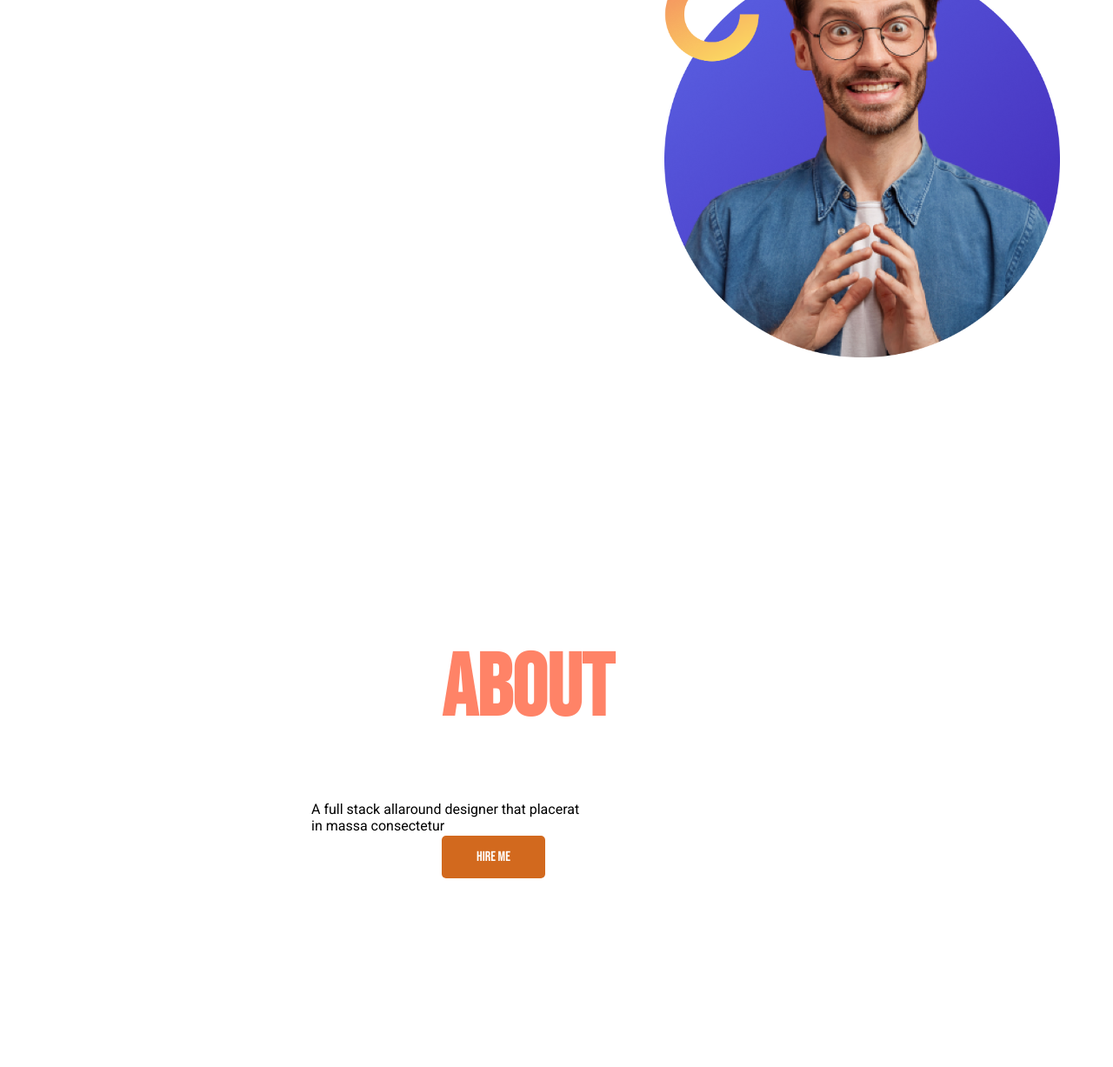
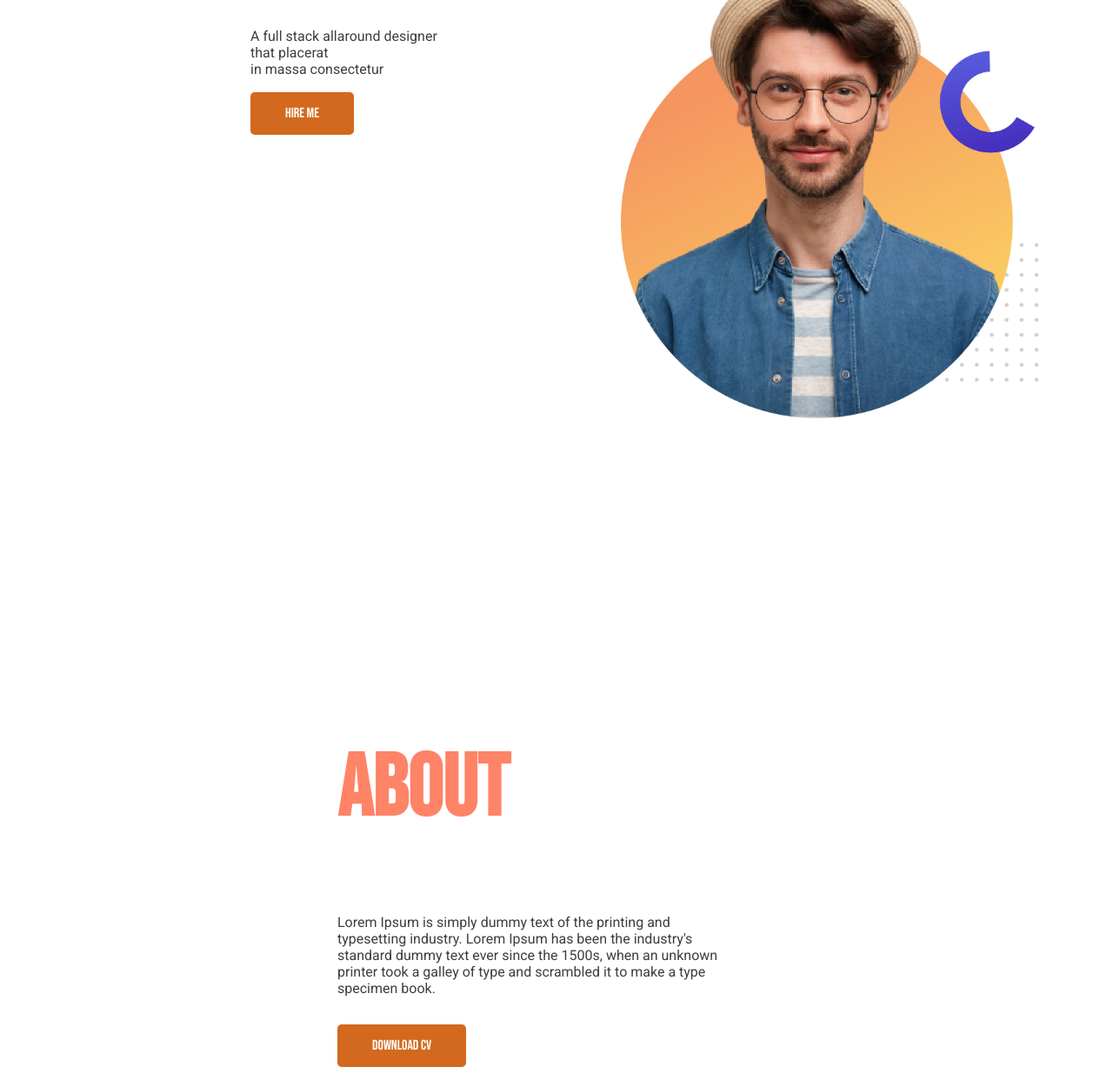
Before and after one commit to abid900/website-portfolio, a plain HTML site: page index.html in a window 1280 px wide. Shown: the part 801-2028 px from the top of the page at 87% size. Before the commit the page ends 1811 px from the top, so only its background shows below. Drawn offline with Linux system fonts and the light colour scheme.

Commit message:
2nd section finish

```diff
--- a/index.html
+++ b/index.html
@@ -12,13 +12,14 @@
 
 </head>
     <body>
+        <h2> About   Work   Portfolio   Contact</h2>
         <section>
         <div class="half-width">
-           <h1><span class="color">HELLOW I'M</span><BR>BOB DAVIDSON</h1>
+           <h1 id="unique"><span class="color">HELLOW I'M</span><BR>BOB DAVIDSON</h1>
             <p>A full stack allaround designer that placerat<br>
                 in massa consectetur
             </p>
-            <a href="https://www.linkedin.com/in/abid-hasan-bb37611bb/">Hire Me
+            <a href="https://www.linkedin.com/in/abid-hasan-bb37611bb/" target="_blank">Hire Me
             </a>
         </div>
 
@@ -34,21 +35,16 @@
         <section>
 
         <div class="second">
-                <img  src="images/rob.png" alt="">
+                <img  src="images/davidson.png" alt="">
         </div>
             <div class="width">
                <h1>About</h1>
-                <p>A full stack allaround designer that placerat<br>
-                    in massa consectetur
+                <p>Lorem Ipsum is simply dummy text of the printing and<br> typesetting industry. Lorem Ipsum has been the industry's <br>standard dummy text ever since the 1500s, when an unknown <br>printer took a galley of type and scrambled it to make a type <br>specimen book.
                 </p>
-                <a href="https://www.linkedin.com/in/abid-hasan-bb37611bb/">Hire Me
+                <a  href="https://www.linkedin.com/in/abid-hasan-bb37611bb/">Download CV
                 </a>
             </div>
 
-
-
-
-            </div>
             </section>
     </body>
 </html>
--- a/style.css
+++ b/style.css
@@ -9,12 +9,12 @@ body {
     float: left;
 
     }
-h1 {
+#unique {
     font-family: 'Bebas Neue', cursive;
     font-size: 100px;
     color: #FF8367;
     line-height: 90px;
-    padding-left: 150px;
+    padding-left: 280px;
     padding-top: 250px;
     font-weight: 700px;
 }
@@ -25,20 +25,21 @@ h1 {
     font-family: 'Roboto', sans-serif;
     font-size: 16px;
     font-weight: 300px;
-    padding-left: 150px;
+    padding-left: 280px;
     padding-bottom: 15px;
     }
 img {
     width: 90%;
     padding-left: 250px;
+
     }
-a {
+.half-width a {
 
     text-decoration: none;
     background-color: chocolate;
     border: 10px 20px;
     padding: 15px 40px;
-    margin-left: 150px;
+    margin-left: 280px;
     border-radius: 5px;
     font-family: 'Bebas Neue', cursive;
     color: white;
@@ -49,7 +50,53 @@ a {
     float: left;
     padding-left: 350px;
 }
+
+}
+.width p  {
+    padding-left: 150px;
+    font-family: 'Roboto', sans-serif;
+    margin-bottom: 70px;
+
+}
 .second {
     width: 40%;
     float: left;
 }
+.second img {
+    width: 100%;
+    padding-left: 200px;
+    margin-top: 1px;
+
+}
+.width h1 {
+    font-family: 'Bebas Neue', cursive;
+    font-size: 100px;
+    color: #FF8367;
+    font-weight: 700px;
+    padding-top: 280px;
+    padding-left: 30px;
+}
+.width a {
+    text-decoration: none;
+    background-color: chocolate;
+    border: 10px 20px;
+    padding: 15px 40px;
+    border-radius: 5px;
+    font-family: 'Bebas Neue', cursive;
+    color: white;
+
+    margin-left: 30px;
+}
+p {
+    color: #3E3E3E;
+    padding-bottom: 30px;
+    padding-left: 30px;
+}
+h2 {
+    text-align: right;
+    word-spacing: 35px;
+    padding-right: 250px;
+    color: #3C3C3C;
+    font-size: 20px;
+    font-family: roboto;
+}
```
Also changed, not shown: images/davidson.png (renamed from images/do not use this pic2.png).
